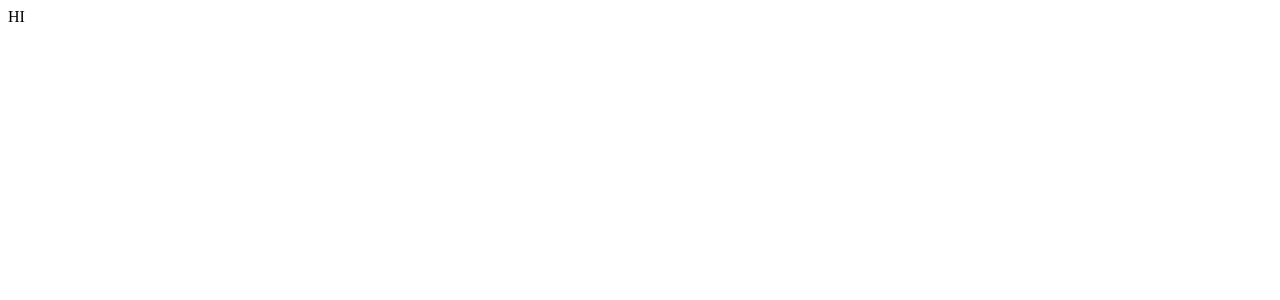
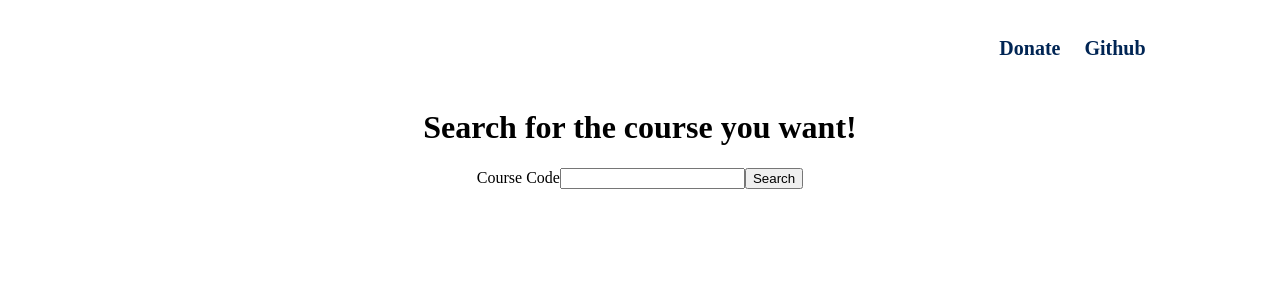
Before and after one commit to RyanSafa/uoftgroupchats, a React (Create React App) app in the folder client/: page / in a window 1280 px wide. Shown: the top 300 px of the page. Built offline with nearby package versions, Linux system fonts and the light colour scheme.

Commit message:
frontend 1

```diff
--- a/client/package.json
+++ b/client/package.json
@@ -10,8 +10,10 @@
     "@testing-library/jest-dom": "^5.16.4",
     "@testing-library/react": "^13.3.0",
     "@testing-library/user-event": "^13.5.0",
+    "axios": "^0.27.2",
     "react": "^18.2.0",
     "react-dom": "^18.2.0",
+    "react-router-dom": "^6.3.0",
     "react-scripts": "5.0.1",
     "web-vitals": "^2.1.4"
   },
--- a/client/src/App.css
+++ b/client/src/App.css
@@ -0,0 +1,39 @@
+.App {
+    text-align: center;
+}
+
+.App-logo {
+    height: 40vmin;
+    pointer-events: none;
+}
+
+@media (prefers-reduced-motion: no-preference) {
+    .App-logo {
+        animation: App-logo-spin infinite 20s linear;
+    }
+}
+
+.App-header {
+    background-color: #282c34;
+    min-height: 100vh;
+    display: flex;
+    flex-direction: column;
+    align-items: center;
+    justify-content: center;
+    font-size: calc(10px + 2vmin);
+    color: white;
+}
+
+.App-link {
+    color: #61dafb;
+}
+
+@keyframes App-logo-spin {
+    from {
+        transform: rotate(0deg);
+    }
+
+    to {
+        transform: rotate(360deg);
+    }
+}
--- a/client/src/App.js
+++ b/client/src/App.js
@@ -1,7 +1,21 @@
-import React, { useEffect, useState } from "react";
+import './App.css';
+import Home from './pages/Home';
+import { BrowserRouter, Route, Routes } from 'react-router-dom';
+import CourseDetail from './pages/CourseDetail';
+import MainNavigation from './components/MainNavigation';
 
 function App() {
-  return <div>HI</div>;
+  return (
+    <div className="App">
+      <BrowserRouter>
+        <MainNavigation></MainNavigation>
+        <Routes>
+          <Route path='/' element={<Home />} />
+          <Route path='/:code' element={<CourseDetail />} />
+        </Routes>
+      </BrowserRouter>
+    </div>
+  );
 }
 
 export default App;
--- /dev/null
+++ b/client/src/components/CourseList.css
@@ -0,0 +1,13 @@
+a:link {
+    text-decoration: none;
+    color: white;
+}
+
+a:visited {
+    text-decoration: none;
+    color: white;
+}
+
+a:hover {
+    text-decoration: underline;
+}
--- /dev/null
+++ b/client/src/components/CourseList.js
@@ -0,0 +1,31 @@
+import React from 'react'
+import { Link } from 'react-router-dom'
+import './CourseList.css'
+
+const CourseList = (props) => {
+    let output = ''
+
+    if (props.searchResult === 'you fucked up') {
+        return <h2>No Courses Found!</h2>
+    } else if (props.searchResult.length > 0) {
+        output = props.searchResult.map((course) => {
+            const linkTo = `${course.full}`
+            return (
+                <li key={course.id}>
+                    <Link to={linkTo} ><h3>{course.full}</h3>
+                        <h4>{course.title}</h4></Link>
+                </li>
+            )
+        })
+    }
+
+    return (
+        <>
+            <ul>
+                {output}
+            </ul>
+        </>
+    )
+}
+
+export default CourseList
--- /dev/null
+++ b/client/src/components/Lookup.js
@@ -0,0 +1,24 @@
+import React from 'react'
+import { useRef } from 'react'
+
+const Lookup = (props) => {
+    const courseRef = useRef()
+
+    const formSubmit = (event) => {
+        event.preventDefault()
+        props.formSubmissionHandler(courseRef.current.value)
+    }
+
+    return (
+        <>
+            <h1>Search for the course you want!</h1>
+            <form onSubmit={formSubmit}>
+                <label htmlFor="code">Course Code</label>
+                <input ref={courseRef} type="text" name='code' />
+                <button type="submit">Search</button>
+            </form>
+        </>
+    )
+}
+
+export default Lookup
--- /dev/null
+++ b/client/src/components/MainNavigation.js
@@ -0,0 +1,31 @@
+import { NavLink } from 'react-router-dom';
+
+import classes from './MainNavigation.module.css';
+
+const MainNavigation = () => {
+  return (
+    <header className={classes.header}>
+      <div className={classes.logo}>
+        <NavLink to='/' >
+          UofT Groupchats
+        </NavLink>
+      </div>
+      <nav className={classes.nav}>
+        <ul>
+          <li>
+            <NavLink to='/' className={navData => navData.isActive ? classes.active : ''}>
+              Donate
+            </NavLink>
+          </li>
+          <li>
+            <NavLink to='/' className={navData => navData.isActive ? classes.active : ''}>
+              Github
+            </NavLink>
+          </li>
+        </ul>
+      </nav>
+    </header>
+  );
+};
+
+export default MainNavigation;
--- /dev/null
+++ b/client/src/components/MainNavigation.module.css
@@ -0,0 +1,56 @@
+.header {
+  height: 5rem;
+  display: flex;
+  padding: 0 10%;
+  justify-content: space-between;
+  align-items: center;
+  background-color: white;
+}
+
+.logo {
+  font-size: 2rem;
+  color: #002554;
+  font-weight: bold;
+}
+
+.logo a:link {
+  text-decoration: none;
+}
+
+.logo a:visited {
+  color: #002554;
+  text-decoration: none;
+}
+
+.logo a:hover {
+  text-decoration: none;
+}
+
+.logo a:active {
+  text-decoration: none;
+}
+
+.nav ul {
+  list-style: none;
+  display: flex;
+  margin: 0;
+  padding: 0;
+}
+
+.nav li {
+  margin-left: 1.5rem;
+  font-size: 1.25rem;
+}
+
+.nav a {
+  text-decoration: none;
+  color: #002554;
+  font-weight: bold;
+}
+
+.nav a:hover,
+.nav a:active,
+.nav a.active {
+  color: #002554;
+  font-weight: bold;
+}
--- a/client/src/index.js
+++ b/client/src/index.js
@@ -1,15 +1,8 @@
-import React from "react";
-import ReactDOM from "react-dom/client";
-import "./index.css";
-import App from "./App";
+import React from 'react';
+import ReactDOM from 'react-dom/client';
+import App from './App';
 
-const root = ReactDOM.createRoot(document.getElementById("root"));
+const root = ReactDOM.createRoot(document.getElementById('root'));
 root.render(
-  <React.StrictMode>
-    <App />
-  </React.StrictMode>
+  <App />,
 );
-
-// If you want to start measuring performance in your app, pass a function
-// to log results (for example: reportWebVitals(console.log))
-// or send to an analytics endpoint. Learn more: https://bit.ly/CRA-vitals
--- /dev/null
+++ b/client/src/pages/CourseDetail.js
@@ -0,0 +1,33 @@
+import React, { useEffect, useState } from 'react'
+import { useParams } from 'react-router-dom'
+import Axios from 'axios'
+import { Link } from 'react-router-dom'
+
+const CourseDetail = (props) => {
+    const params = useParams()
+    const [course, setCourse] = useState('COURSE NOT FOUND')
+    const { courseCode } = params
+
+    useEffect(() => {
+        Axios.get(`http://localhost:5000/api/courses/${courseCode}`).then((response) => {
+            setCourse(response.data)
+            console.log(response.data)
+        })
+    }, [courseCode])
+
+    if (course === 'y') {
+        return <h2>'COURSE NOT FOUND'</h2>
+    }
+
+    return (
+        <>
+            <h1>{course.full} </h1>
+            <h2>{course.title}</h2>
+            <h3>Lectures:</h3>
+            <p>{course.lectures}</p>
+            <Link to='/' >Go back</Link>
+        </>
+    )
+}
+
+export default CourseDetail
--- /dev/null
+++ b/client/src/pages/Home.js
@@ -0,0 +1,24 @@
+import React from 'react'
+import { useState } from 'react';
+import Axios from 'axios'
+import Lookup from '../components/Lookup';
+import CourseList from '../components/CourseList';
+
+const Home = () => {
+    const [searchResult, setSearchResult] = useState([])
+
+    const formSubmissionHandler = (courseSent) => {
+        Axios.get(`http://localhost:5000/api/${courseSent}`).then((response) => {
+            setSearchResult(response.data)
+        }).catch((err) => { console.log('OOPS') })
+    }
+
+    return (
+        <>
+            <Lookup formSubmissionHandler={formSubmissionHandler}></Lookup>
+            <CourseList searchResult={searchResult} />
+        </>
+    )
+}
+
+export default Home
```
Also changed, not shown: 1 other file (tests, documents, lock files or other folders).
